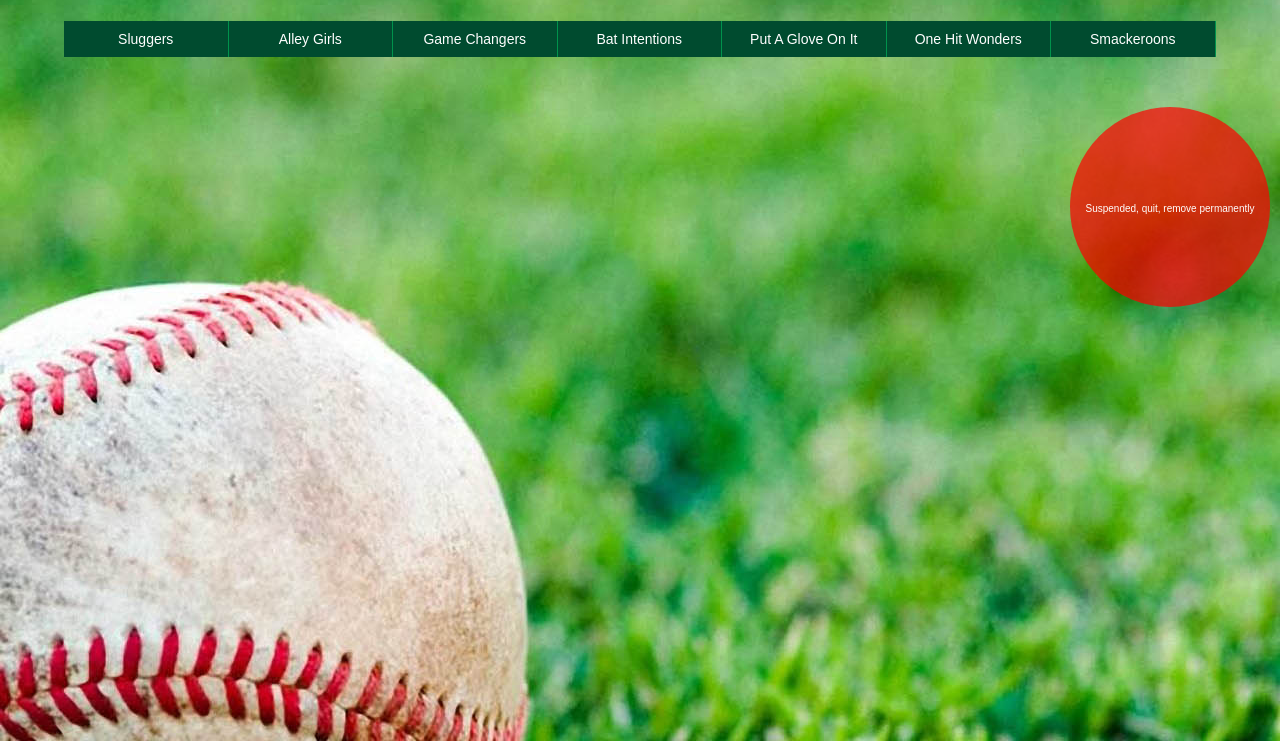
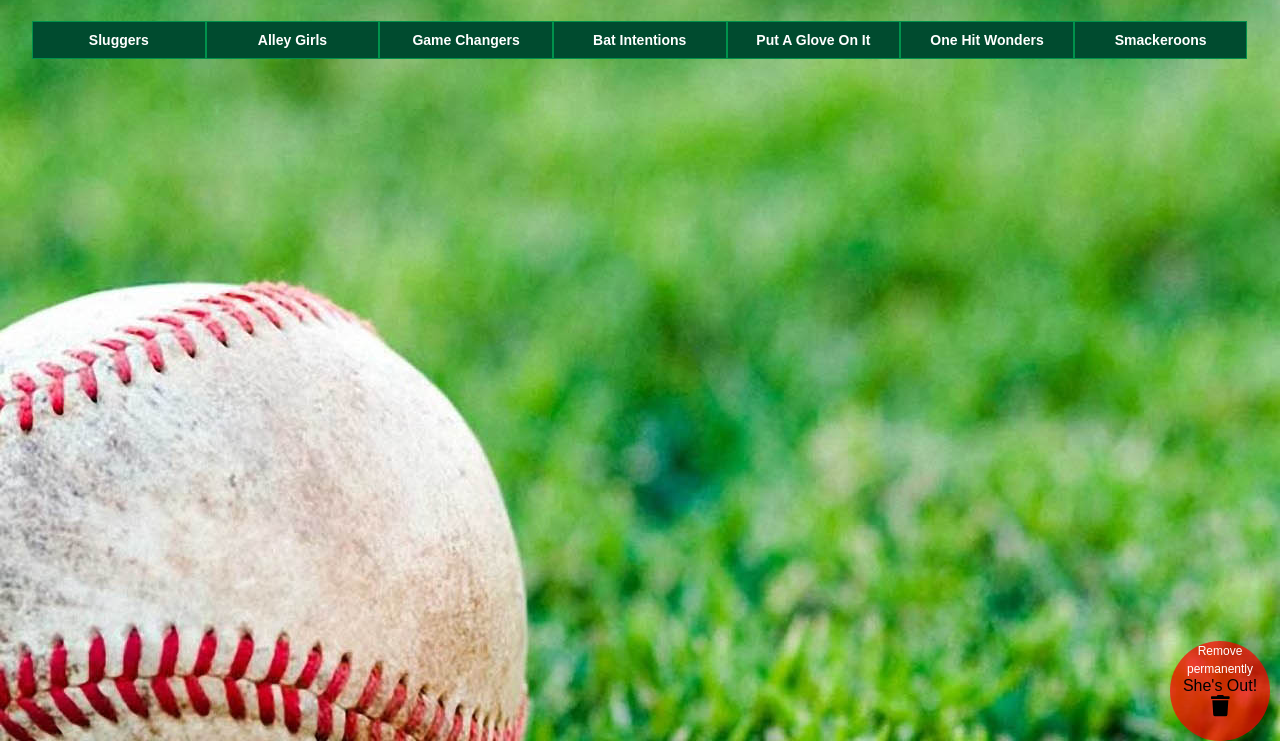
Before and after one commit to ABitOfKylie/Softball_League, a plain HTML site: page league.html in a window 1280 px wide. Shown: the part 59-800 px from the top of the page. Drawn offline with nearby package versions, Linux system fonts and the light colour scheme.

Commit message:
draggable works between lists, drag to trash - remove is functioning

```diff
--- a/app.js
+++ b/app.js
@@ -0,0 +1,24 @@
+$(function() {
+
+    $('#teamList ul').sortable({
+        items: "li:not('.teamName, .addPlayer')",
+        connectWith: "ul",
+        dropOnEmpty: true,
+        placeholder: "emptySpace"
+    });
+
+    $('input').keydown(function(e) {
+        if(e.keyCode == 13) {
+            var item = $(this).val();
+            $(this).parent().parent().append('<li>' + item + '</li>');
+            $(this).val('');
+        }
+    });
+
+    $('#trash').droppable({
+        drop: function(event, ui) {
+            ui.draggable.remove();
+        }
+    });
+
+});
--- a/css/styles.css
+++ b/css/styles.css
@@ -2,14 +2,14 @@ body{
 	background-image: url("../images/singleBall_background.jpg");
 }
 
-container{
+/*container{
 	position: relative;
 	margin: 40px auto;
-	background: ;
+	background:white;
 	padding: 20px;
 	box-sizing: border-box;
-	border:solid 2px pink;
-}
+	border:solid 2px #004b25;
+}*/
 
 .container:after {
     display: table;
@@ -44,36 +44,40 @@ ul li {
   ----------------*/
 
 #LeagueWrapper{
-	width:90%;
+	width:95%;
 	text-align:center;
 	margin:auto;
 }
-#TeamList:after{
+#teamList:after{
 	clear:both;
 	display:table;
 	content:"";
 }
-#TeamList ul{
+#teamList ul{
 	width: 14.28%;
 	margin:0;
 	padding:0;
 	position: relative;
 }
 
-#TeamList li {
-    background: none;
+#teamList li {
+    background: honeydew;
     padding: 5px;
-    border: none;
-    margin: 0;
+/*    border: none;
+*/  margin: 0;
     text-align: left;
-    font-size: 12px;
+    text-transform:capitalize;
+    font-size: 14px;
+    color:#004b2f;
+    font-weight: 900;
+    border:#00924c 1px solid;
 }
 
-#TeamList li:hover {
+#teamList li:hover {
     background: rgba(0,75,47);
 }
 
-#TeamList li.TeamName {
+#teamList li.teamName {
     background: #004b2f;
     color: white;
     padding: 10px;
@@ -82,46 +86,69 @@ ul li {
     font-size: 14px;
 }
 
-#TeamList li.TeamName:hover,
-#TeamList li.TeamName:active {
+#teamList li.teamName:hover,
+#teamList li.teamName:active {
     cursor: default;
     transform: none;
 }
 
-#TeamList li.addPlayer {
+#teamList li.addPlayer {
     display: none;
     position: absolute;
     top: 0;
     background: none;
+    margin-right:5px;
 }
 
-#TeamList ul:hover li.addPlayer {
+#teamList ul:hover li.addPlayer {
     display: block;
 }
 
-#TeamList li.addPlayer input {
+#teamList li.addPlayer input {
     width: 100%;
-    padding: 4px;
-}
+/*    padding: 10px;
+*/}
 
-#TeamList li.addPlayer:active {
+#teamList li.addPlayer:active {
     transform: none;
 }
 #trash {
     background: rgba(255, 0, 0, 0.7);
-    height: 200px;
-    width: 200px;
+    height: 100px;
+    width: 100px;
     border-radius: 100px;
     margin: 50px 10px 0;
-  	line-height: 200px;
-  	text-align: center;
-    float:right;
+/*  	line-height: 200px;
+*/  text-align: center;
+/*    float:right;
+*/    position:fixed;
+    bottom:0;
+    right:0;
 }
 
 #trashText{
-	font-size:10px;
+	font-size:12px;
 	color: white;
 	text-align: center;
-	line-height: auto;
-	width:auto;
+/*	line-height: auto;
+/**/width:auto;
+
+#removedText{
+	font-size:12px;
+	color: white;
+	text-align: center;
+/*	line-height: auto;
+*/	width:auto;
+
 }
+.circle {
+    width: 100px;
+    height: 100px;
+    border-radius: 50px;
+    transition: width ease 0.3s;
+    background-color: red;
+}
+
+.pill {
+    width: 300px;
+}
--- a/league.html
+++ b/league.html
@@ -13,38 +13,43 @@
 <body>
 	<div class="container" id="LeagueWrapper">
 	<h1>  <i class="fas fa-sun"></i>   Sun Valley Softball League  <i class="fas fa-baseball-ball"></i></h1>
-		<div id="TeamList">
+		<div id="teamList">
 			<ul>
-				<li class="TeamName">Sluggers</li>
+				<li class="teamName">Sluggers</li>
 				<li class="addPlayer"><input type="text" placeholder="add player name"></li>
 			</ul>
 			<ul>
-				<li class="TeamName">Alley Girls</li>
+				<li class="teamName">Alley Girls</li>
 				<li class="addPlayer"><input type="text" placeholder="add player name"></li>
 			</ul>
 			<ul>
-				<li class="TeamName">Game Changers</li>
+				<li class="teamName">Game Changers</li>
 				<li class="addPlayer"><input type="text" placeholder="add player name"></li>
 			</ul>
 			<ul>
-				<li class="TeamName">Bat Intentions</li>
+				<li class="teamName">Bat Intentions</li>
 				<li class="addPlayer"><input type="text" placeholder="add player name"></li>
 			</ul>
 			<ul>
-				<li class="TeamName">Put A Glove On It</li>
+				<li class="teamName">Put A Glove On It</li>
 				<li class="addPlayer"><input type="text" placeholder="add player name"></li>
 			</ul>
 			<ul>
-				<li class="TeamName">One Hit Wonders</li>
+				<li class="teamName">One Hit Wonders</li>
 				<li class="addPlayer"><input type="text" placeholder="add player name"></li>
 			</ul>
 			<ul>
-				<li class="TeamName">Smackeroons</li>
+				<li class="teamName">Smackeroons</li>
 				<li class="addPlayer"><input type="text" placeholder="add player name"></li>
 			</ul>
 		</div> <!-- #TeamList -->
 	</div> <!-- .container -->
-	<div id="trash"><span id="trashText">Suspended, quit, remove permanently</span></div>
+	<div id="trash" class="circle">
+		<span id="trashText">Remove permanently</span>
+		<span id="removedText">She's Out!</span>
+		<br>
+		<span><i class="fas fa-trash fa-lg"></i></span>
+	</div>
     <!-- Load the CDN first -->
     <script src="https://code.jquery.com/jquery-3.3.1.min.js" integrity="sha256-FgpCb/KJQlLNfOu91ta32o/NMZxltwRo8QtmkMRdAu8=" crossorigin="anonymous"></script>
     <!-- If CDN fails to load, serve up the local version -->
```
